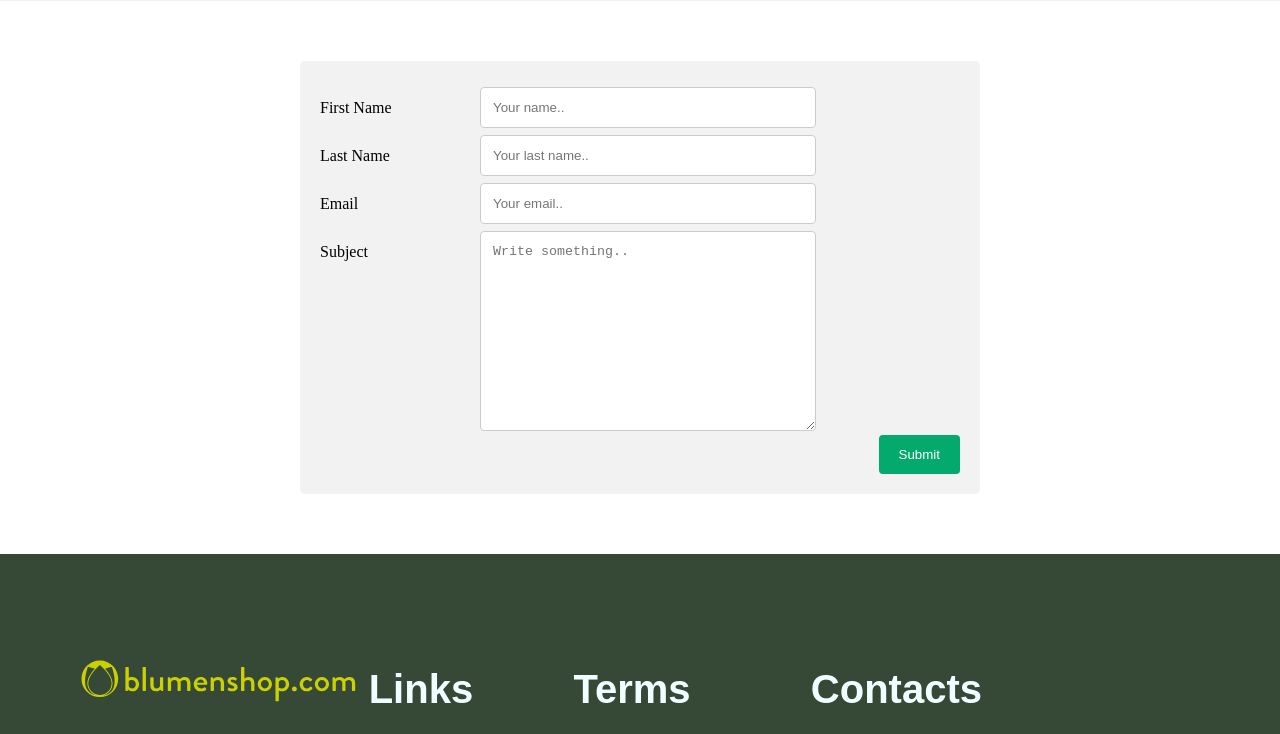
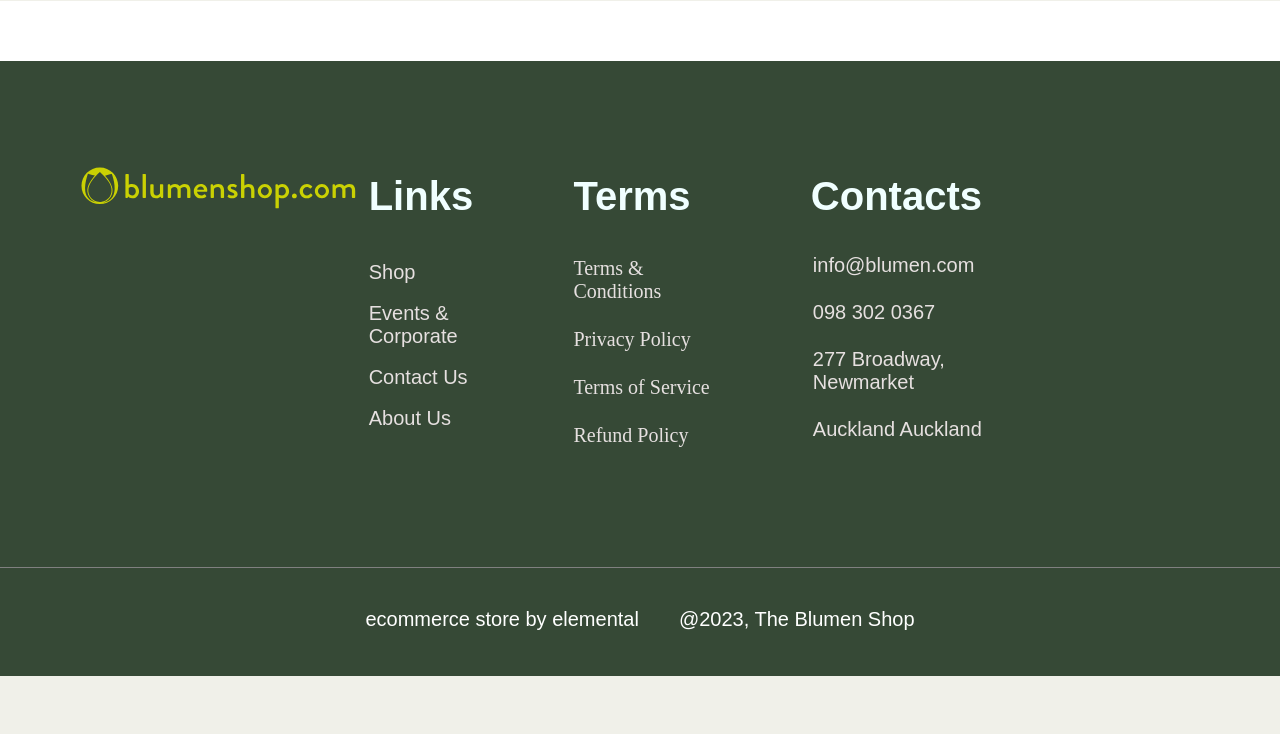
Before and after one commit to RinesaGerxhaliu/FlowerShop, a PHP site: page /ContactUs.html in a window 1280 px wide. Shown: the part 1896-2630 px from the top of the page. After the commit the page ends 2572 px from the top, so only its background shows below. Run offline with PHP 8.4, Linux system fonts and the light colour scheme.

Commit message:
contact us

```diff
--- a/ContactUs.html
+++ b/ContactUs.html
@@ -82,53 +82,7 @@
                 <img src="./images/Contact-Store.webp" alt="store-location">
             </div>
 
-            <div class="container">
 
-                <form action="action_page.php">
-
-                  <div class="row">
-                    <div class="col-25">
-                      <label for="fname">First Name</label>
-                    </div>
-                    <div class="col-75">
-                      <input type="text" id="fname" name="firstname" placeholder="Your name..">
-                    </div>
-                  </div>
-
-                  <div class="row">
-                    <div class="col-25">
-                      <label for="lname">Last Name</label>
-                    </div>
-                    <div class="col-75">
-                      <input type="text" id="lname" name="lastname" placeholder="Your last name..">
-                    </div>
-                  </div>
-
-                  <div class="row">
-                    <div class="col-25">
-                      <label for="country">Email</label>
-                    </div>
-
-                    <div class="col-75">
-                        <input type="text" id="lname" name="lastname" placeholder="Your email..">
-                      </div>
-                  </div>
-
-                  <div class="row">
-                    <div class="col-25">
-                      <label for="subject">Subject</label>
-                    </div>
-                    <div class="col-75">
-                      <textarea id="subject" name="subject" placeholder="Write something.." style="height:200px"></textarea>
-                    </div>
-                  </div>
-
-                  <div class="row">
-                    <input type="submit" value="Submit">
-                  </div>
-
-                </form>
-              </div>
 
         </main>
 
--- a/assets/mainStyle.css
+++ b/assets/mainStyle.css
@@ -195,69 +195,7 @@ header ul li {
     padding-left: 50px;
 }
 
-.container{
-    margin: 60px 200px;
-}
 
-/* Style inputs, select elements and textareas */
-input[type=text], select, textarea{
-    width: 70%;
-    padding: 12px;
-    border: 1px solid #ccc;
-    border-radius: 4px;
-    box-sizing: border-box;
-    resize: vertical;
-  }
-
-  /* Style the label to display next to the inputs */
-  label {
-    padding: 12px 12px 12px 0;
-    display: inline-block;
-  }
-
-  /* Style the submit button */
-  input[type=submit] {
-    background-color: #04AA6D;
-    color: white;
-    padding: 12px 20px;
-    border: none;
-    border-radius: 4px;
-    cursor: pointer;
-    float: right;
-  }
-
-  .container {
-    border-radius: 5px;
-    background-color: #f2f2f2;
-    padding: 20px;
-    margin: 60px 300px;
-
-  }
-
-  .col-25 {
-    float: left;
-    width: 25%;
-    margin-top: 6px;
-  }
-
-  .col-75 {
-    float: left;
-    width: 75%;
-    margin-top: 6px;
-  }
-
-  .row:after {
-    content: "";
-    display: table;
-    clear: both;
-  }
-
-  @media screen and (max-width: 600px) {
-    .col-25, .col-75, input[type=submit] {
-      width: 100%;
-      margin-top: 0;
-    }
-  }
 
 .footermain{
     background-color: rgb(54, 73, 54);
```
